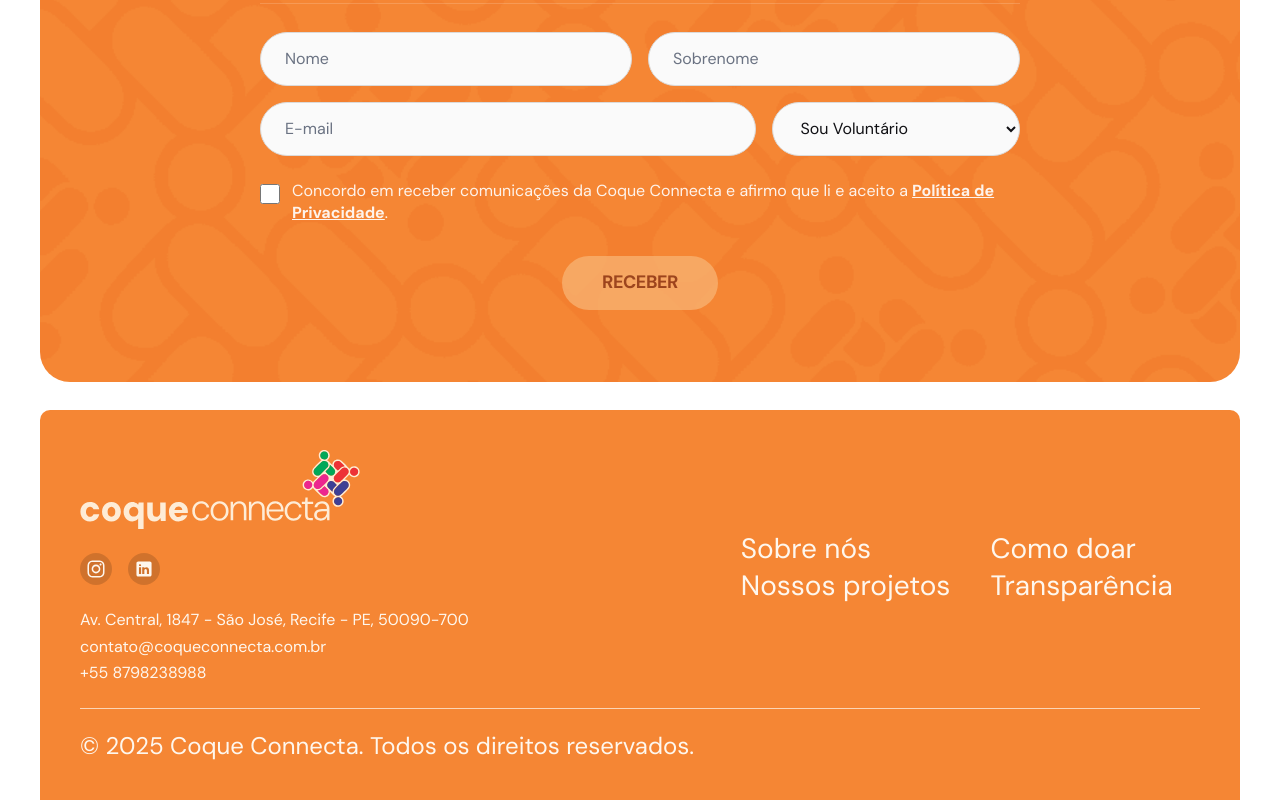
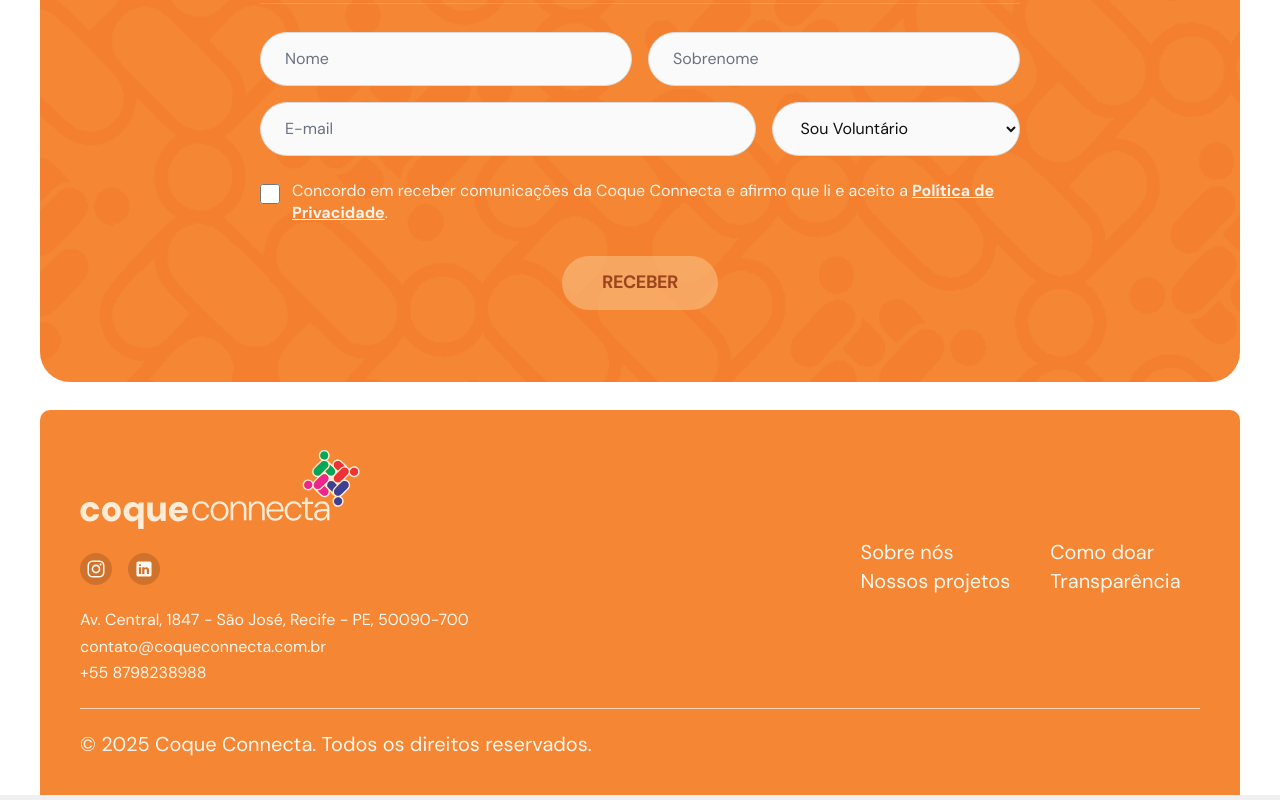
Before and after one commit to CoqueConnecta/site-coque, a React (Vite) app: page / in a window 1280 px wide. Shown: the part 5186-5986 px from the top of the page. Built offline with nearby package versions, Linux system fonts and the light colour scheme; no server answers; a web font is replaced by a local one.

Commit message:
feat: atualiza footer

```diff
--- a/src/components/sections/FooterSection/FooterSection.tsx
+++ b/src/components/sections/FooterSection/FooterSection.tsx
@@ -47,7 +47,7 @@ export const FooterSection = ({ data, className, ...props }: FooterSectionProps)
             </div>
 
             <div className="grid gap-6 sm:grid-cols-2 sm:gap-10 lg:justify-self-end lg:self-center">
-              <nav className="space-y-2 text-[22px] leading-[1.05] text-[#fef7ee] sm:text-[28px] lg:text-[28px]">
+              <nav className="space-y-2 text-[20px] leading-[1.05] text-[#fef7ee]">
                 {leftLinks.map((link) => (
                   <a
                     key={link.href}
@@ -59,7 +59,7 @@ export const FooterSection = ({ data, className, ...props }: FooterSectionProps)
                 ))}
               </nav>
 
-              <nav className="space-y-2 text-[22px] leading-[1.05] text-[#fef7ee] sm:text-[28px] lg:text-[28px]">
+              <nav className="space-y-2 text-[20px] leading-[1.05] text-[#fef7ee]">
                 {rightLinks.map((link) => (
                   <a
                     key={link.href}
@@ -73,7 +73,7 @@ export const FooterSection = ({ data, className, ...props }: FooterSectionProps)
             </div>
           </div>
 
-          <div className="mt-6 border-t border-[#fef7ee]/70 pt-6 text-[20px] leading-[1.1] text-[#fef7ee] sm:text-[24px] lg:text-[24px]">
+          <div className="mt-6 border-t border-[#fef7ee]/70 pt-6 text-[20px] leading-[1.1] text-[#fef7ee]">
             {data.copyright}
           </div>
         </div>
```
Also changed, not shown: 1 other file (tests, documents, lock files or other folders).
